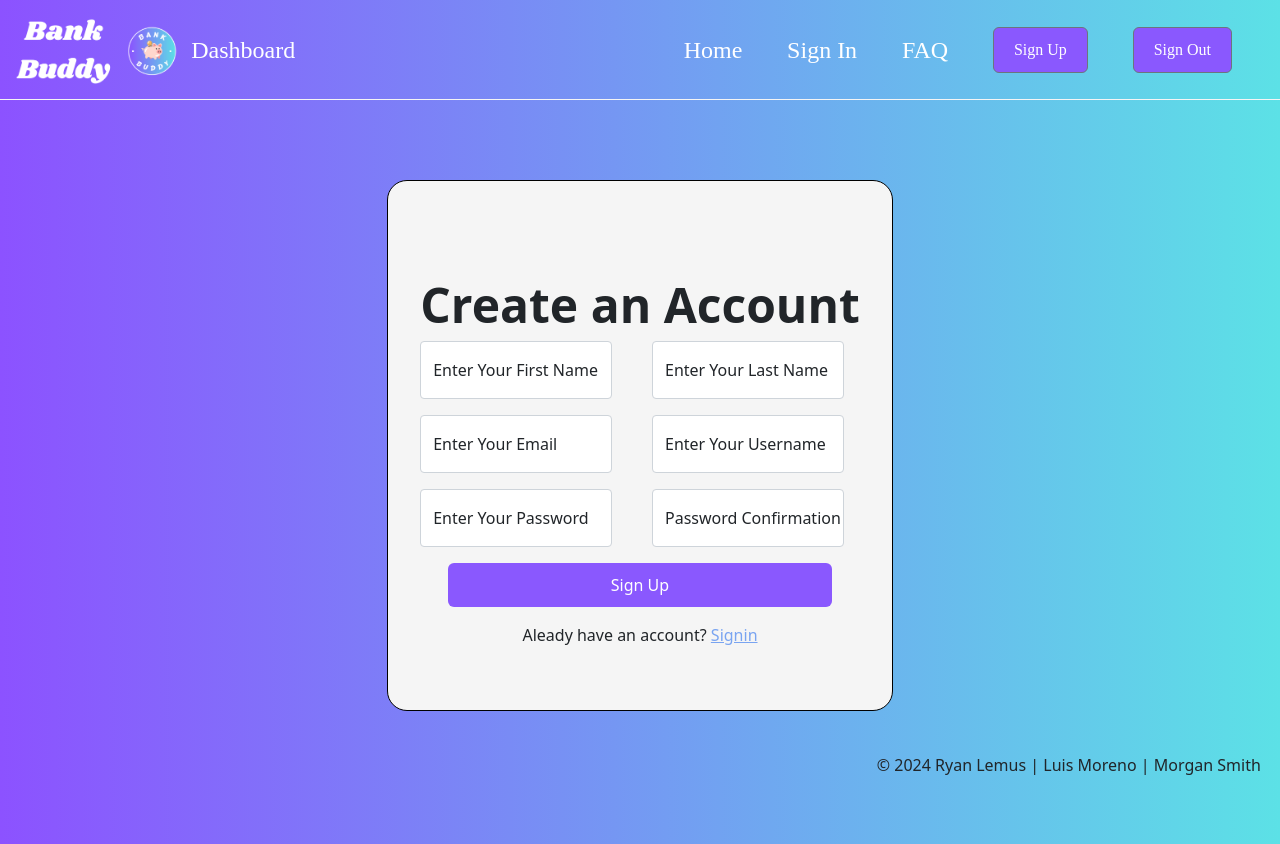
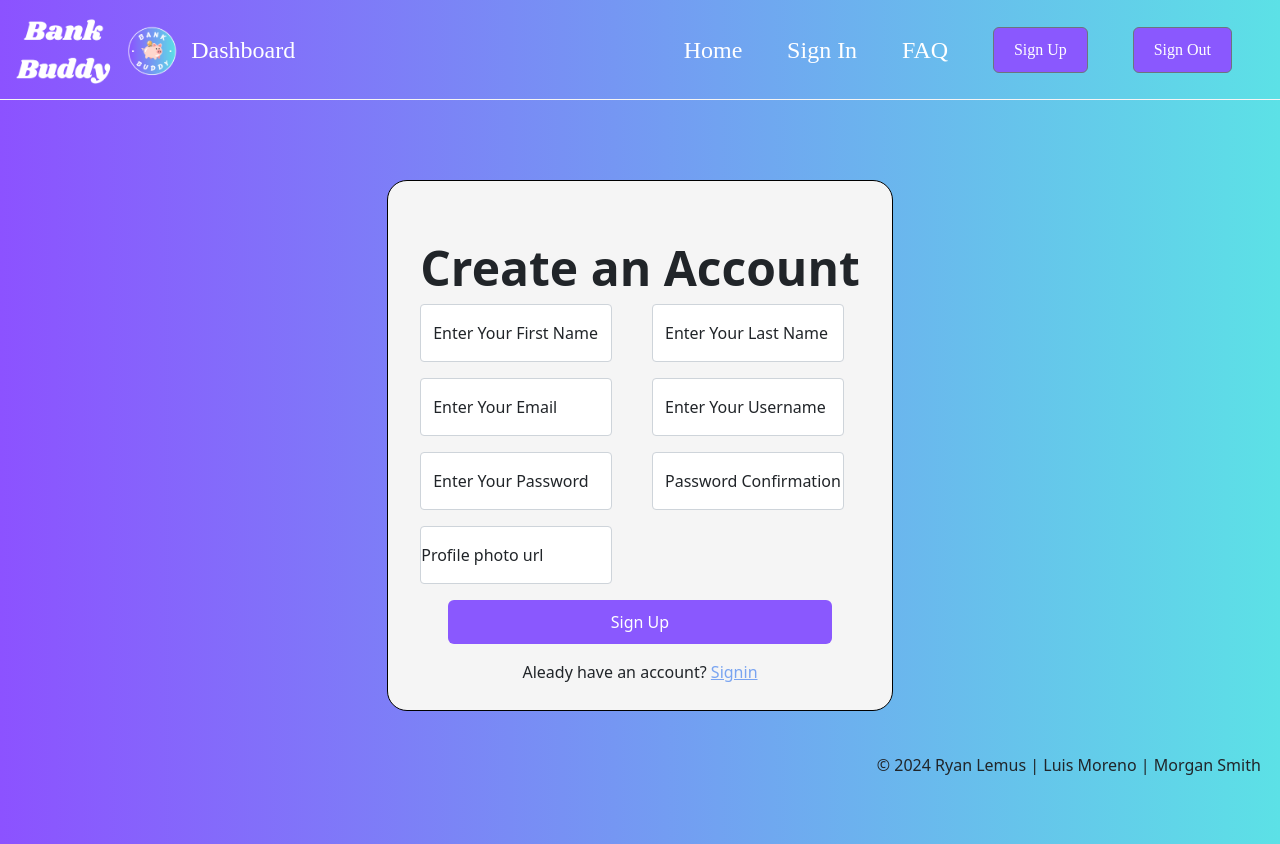
Before and after one commit to Morgan-and-sons/capstone-frontend, a React (Create React App) app: page /signup in a window 1280 px wide. Built offline with nearby package versions, Linux system fonts and the light colour scheme; no server answers.

Commit message:
user signup fxnality

```diff
--- a/src/App.js
+++ b/src/App.js
@@ -29,7 +29,7 @@ const App = () => {
     }
   }, [])
 
-  const signUp = async (currentUser) => {
+  const signUp = async (newUser) => {
     try {
       const signUpResponse = await fetch("http://localhost:3000/signup", {
         method: "POST",
@@ -37,11 +37,12 @@ const App = () => {
           "Content-Type": "application/json",
           Accept: "application/json",
         },
-        body: JSON.stringify(currentUser),
+        body: JSON.stringify(newUser),
       })
       if (!signUpResponse) {
         throw new Error(signUpResponse.errors)
       }
+      console.log(signUpResponse)
       const payload = await signUpResponse.json()
       localStorage.setItem("token", signUpResponse.headers.get("Authorization"))
       localStorage.setItem("currentUser", JSON.stringify(payload))
--- a/src/pages/Dashboard.js
+++ b/src/pages/Dashboard.js
@@ -39,7 +39,7 @@ const Dashboard = ({ currentUser, deleteEvent }) => {
       const getResult = await getResponse.json()
       setUserEvents(getResult)
     } catch (error) {
-      alert("Ooops something went wrong", error.message)
+      console.log("Ooops something went wrong", error.message)
     }
   }
 
--- a/src/pages/New.js
+++ b/src/pages/New.js
@@ -13,7 +13,6 @@ const New = ({ createEvent, currentUser }) => {
     newEvent.user_id = currentUser.id
     newEvent.creator = currentUser.id
     createEvent(newEvent)
-    console.log("New event created:", newEvent)
   }
 
   return (
--- a/src/pages/SignUp.js
+++ b/src/pages/SignUp.js
@@ -15,17 +15,7 @@ const SignUp = ({ signUp }) => {
   const onSubmit = (newUser) => {
     signUp({ user: newUser })
     navigate("/")
-    const formData = new FormData()
-    formData.append("firstName", newUser.firstName)
-    formData.append("lastName", newUser.lastName)
-    formData.append("email", newUser.email)
-    formData.append("username", newUser.username)
-    formData.append("password", newUser.password)
-    formData.append("password_confirmation", newUser.password_confirmation)
-
-    signUp(formData)
-
-    navigate("/")
+    console.log(newUser)
   }
 
   return (
@@ -40,15 +30,15 @@ const SignUp = ({ signUp }) => {
                   style={{
                     width: "15vw",
                   }}
-                  id="firstName"
-                  name="firstName"
+                  id="firsname"
+                  name="firstname"
                   placeholder="First Name"
                   type="text"
                   className="form-control"
-                  {...register("firstName", { required: true })}
+                  {...register("firstname", { required: true })}
                 />
-                <Label for="firstName">Enter Your First Name</Label>
-                {errors.firstName && (
+                <Label for="firstname">Enter Your First Name</Label>
+                {errors.firstname && (
                   <span className="form-validations">
                     First name is required
                   </span>
@@ -61,15 +51,15 @@ const SignUp = ({ signUp }) => {
                   style={{
                     width: "15vw",
                   }}
-                  id="lastName"
-                  name="lastName"
+                  id="lastname"
+                  name="lastname"
                   placeholder="Last Name"
                   type="text"
                   className="form-control"
-                  {...register("lastName", { required: true })}
+                  {...register("lastname", { required: true })}
                 />
-                <Label for="lastName">Enter Your Last Name</Label>
-                {errors.lastName && (
+                <Label for="lastname">Enter Your Last Name</Label>
+                {errors.lastname && (
                   <span className="form-validations">
                     Last name is required
                   </span>
@@ -110,7 +100,7 @@ const SignUp = ({ signUp }) => {
                   className="form-control"
                   {...register("username", { required: true })}
                 />
-                <Label for="email">Enter Your Username</Label>
+                <Label for="username">Enter Your Username</Label>
                 {errors.username && (
                   <span className="form-validations">Username is required</span>
                 )}
@@ -159,7 +149,32 @@ const SignUp = ({ signUp }) => {
               </FormGroup>
             </Col>
           </Row>
-          <button onClick={handleSubmit} className="signin-button">
+          <Row>
+            <FormGroup floating>
+              <input
+                style={{
+                  width: "15vw",
+                }}
+                id="profile_photo_url"
+                name="profile_photo_url"
+                placeholder="Profile photo url"
+                type="text"
+                className="form-control"
+                {...register("profile_photo_url", { required: true })}
+              />
+              <Label for="profile_photo_url">Profile photo url</Label>
+              {errors.profile_photo_url && (
+                <span className="form-validations">
+                  Profile photo url is required
+                </span>
+              )}
+            </FormGroup>
+          </Row>
+          <button
+            onClick={handleSubmit}
+            type="submit"
+            className="signin-button"
+          >
             Sign Up
           </button>
           <p style={{ marginTop: "2vh" }}>
```
